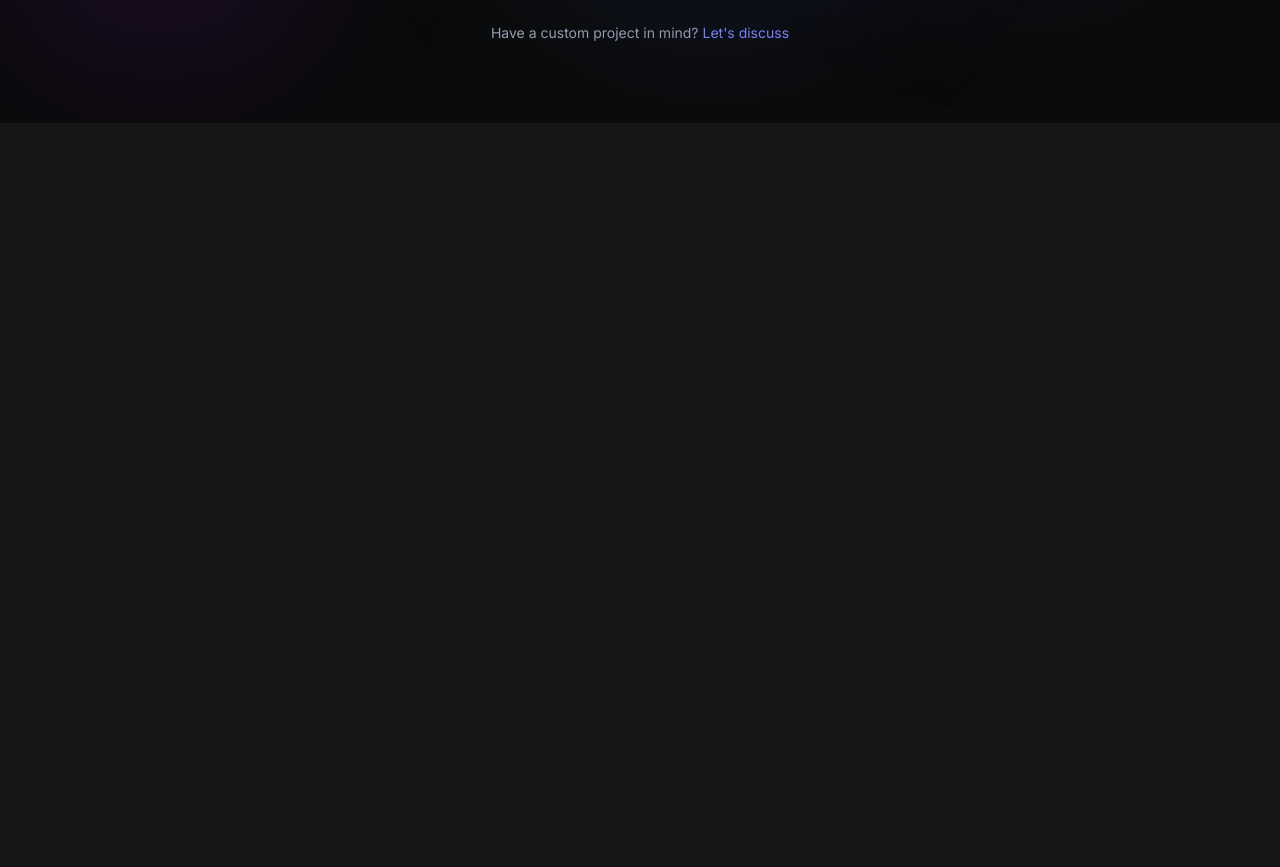
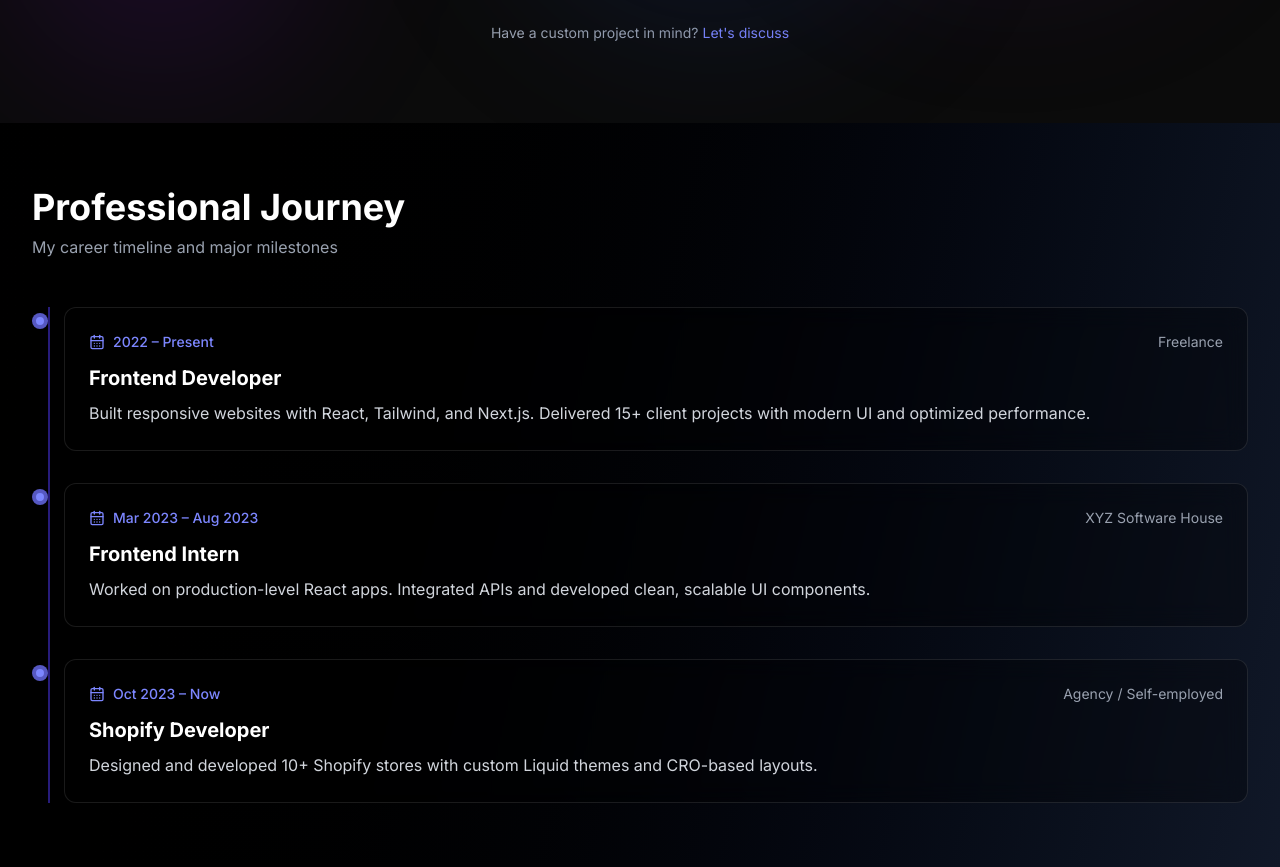
Before and after one commit to malahim-MAR/malahim-portfolio, a Next.js app: page / in a window 1280 px wide. Shown: the part 4761-5628 px from the top of the page. Before the commit the page ends 4884 px from the top, so only its background shows below. Built offline with nearby package versions, Linux system fonts and the light colour scheme.

Commit message:
Experiance + Lucid Icons

```diff
--- a/package.json
+++ b/package.json
@@ -12,6 +12,7 @@
     "clsx": "^2.1.1",
     "daisyui": "^5.0.43",
     "framer-motion": "^12.23.3",
+    "lucide-react": "^0.525.0",
     "next": "15.3.4",
     "react": "^19.0.0",
     "react-dom": "^19.0.0",
--- /dev/null
+++ b/src/app/Components/Experience.jsx
@@ -0,0 +1,83 @@
+// components/Experience.jsx
+import React from 'react';
+import { Briefcase, CalendarDays } from 'lucide-react';
+
+const experiences = [
+    {
+        year: "2022 – Present",
+        role: "Frontend Developer",
+        company: "Freelance",
+        description: "Built responsive websites with React, Tailwind, and Next.js. Delivered 15+ client projects with modern UI and optimized performance."
+    },
+    {
+        year: "Mar 2023 – Aug 2023",
+        role: "Frontend Intern",
+        company: "XYZ Software House",
+        description: "Worked on production-level React apps. Integrated APIs and developed clean, scalable UI components."
+    },
+    {
+        year: "Oct 2023 – Now",
+        role: "Shopify Developer",
+        company: "Agency / Self-employed",
+        description: "Designed and developed 10+ Shopify stores with custom Liquid themes and CRO-based layouts."
+    }
+];
+
+const Experience = () => {
+    return (
+        <section id="experience" className="py-16 px-4 sm:px-6 lg:px-8">
+            <div className="max-w-7xl mx-auto">
+                <h2 className="text-3xl md:text-4xl font-bold text-white mb-2">
+                    Professional Journey
+                </h2>
+                <p className="text-gray-400 mb-12">
+                    My career timeline and major milestones
+                </p>
+
+                <div className="relative">
+                    {/* Vertical timeline line */}
+                    <div className="absolute left-4 top-0 h-full w-0.5 bg-indigo-600/50 z-0 hidden sm:block"></div>
+
+                    <div className="space-y-8">
+                        {experiences.map((exp, index) => (
+                            <div
+                                key={index}
+                                className="relative flex group"
+                                data-aos="fade-up"
+                            >
+                                {/* Timeline dot */}
+                                <div className="absolute left-0 mt-1.5 z-10 hidden sm:block">
+                                    <div className="w-4 h-4 rounded-full bg-indigo-400 border-4 border-indigo-900/50"></div>
+                                </div>
+
+                                {/* Mobile icon */}
+                                <div className="sm:hidden mr-4 mt-1">
+                                    <Briefcase className="w-5 h-5 text-indigo-400" />
+                                </div>
+
+                                {/* Content card */}
+                                <div className="ml-2 sm:ml-8 flex-1 bg-black/30 backdrop-blur-md rounded-xl p-6 border border-white/10
+                                transition-all duration-300 group-hover:-translate-y-1 group-hover:shadow-lg group-hover:shadow-indigo-900/20">
+                                    <div className="flex flex-col sm:flex-row sm:justify-between">
+                                        <div className="flex items-center">
+                                            <CalendarDays className="hidden sm:block w-4 h-4 text-indigo-400 mr-2" />
+                                            <span className="text-indigo-400 text-sm font-medium">{exp.year}</span>
+                                        </div>
+                                        <span className="text-gray-400 text-sm mt-1 sm:mt-0">{exp.company}</span>
+                                    </div>
+
+                                    <h3 className="text-xl font-bold text-white mt-3">{exp.role}</h3>
+                                    <p className="text-gray-300 mt-2 leading-relaxed">
+                                        {exp.description}
+                                    </p>
+                                </div>
+                            </div>
+                        ))}
+                    </div>
+                </div>
+            </div>
+        </section>
+    );
+};
+
+export default Experience;
--- a/src/app/layout.js
+++ b/src/app/layout.js
@@ -13,7 +13,7 @@ const geistMono = Inter({
 });
 
 export const metadata = {
-  title: "Create Next App",
+  title: "Malahim Portoflio",
   description: "Generated by create next app",
 };
 
@@ -24,9 +24,7 @@ export default function RootLayout({ children }) {
         className={`${geistSans.variable} ${geistMono.variable} antialiased`}
       >
         <div>
-          <div>
-            {/* <Navbar /> */}
-          </div>
+          <div>{/* <Navbar /> */}</div>
           <div>{children}</div>
         </div>
       </body>
--- a/src/app/page.js
+++ b/src/app/page.js
@@ -4,6 +4,7 @@ import Navbar from "./Components/Navbar";
 import Skills from "./Components/Skills";
 import ProjectsSection from "./Components/ProjectsSection";
 import Service from "./Components/Service";
+import Experience from "./Components/Experience";
 
 const page = () => {
   return (
@@ -14,6 +15,7 @@ const page = () => {
         <Skills />
         <ProjectsSection />
         <Service />
+        <Experience />
       </div>
     </>
   );
```
Also changed, not shown: 1 other file (tests, documents, lock files or other folders).
